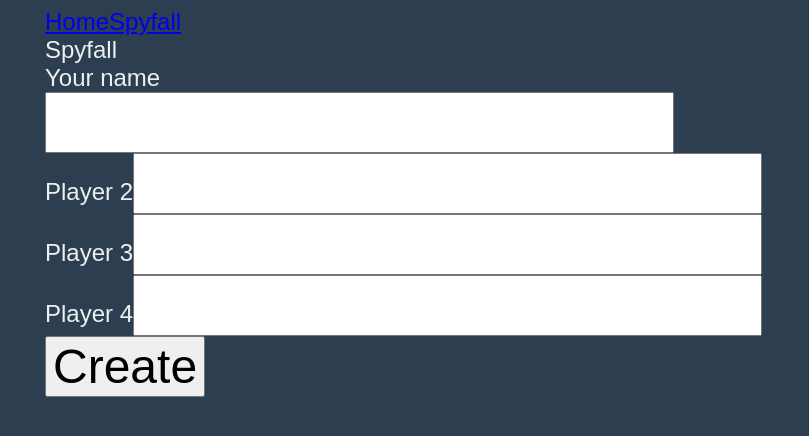
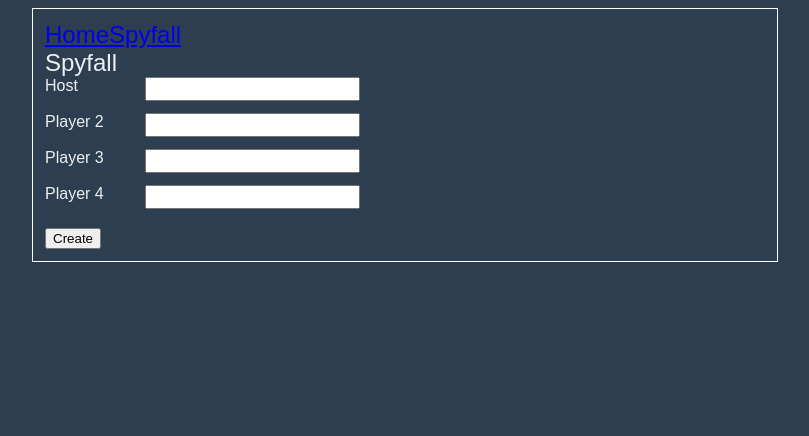
Before and after one commit to kbparagua/likalaro, a Vue app: page /spyfall/new in a window 1280 px wide. Shown: the top 436 px of the page, without its empty margins (235-1044 px from the left). Built offline with nearby package versions, Linux system fonts and the light colour scheme.

Commit message:
Basic style

```diff
--- a/src/assets/main.css
+++ b/src/assets/main.css
@@ -6,15 +6,11 @@ body {
   font-size: 24px;
 }
 
-input {
-  font-size: 48px;
+#app {
+  min-width: 480px;
+  max-width: 720px;
+  width: 100%;
+  margin: auto;
+  border: solid 1px white;
+  padding: 12px;
 }
-
-button {
-  font-size: 48px;
-}
-
-#app {
-  width: 720px;
-  margin: auto;
-}
--- a/src/views/spyfall/main/NewGameScreen.vue
+++ b/src/views/spyfall/main/NewGameScreen.vue
@@ -18,7 +18,7 @@ function create() {
 
 <template>
   <div>Spyfall</div>
-  <PlayerField label="Your name" @change="(v) => setPlayer(0, v)"></PlayerField>
+  <PlayerField label="Host" @change="(v) => setPlayer(0, v)"></PlayerField>
   <PlayerField label="Player 2" @change="(v) => setPlayer(1, v)"></PlayerField>
   <PlayerField label="Player 3" @change="(v) => setPlayer(2, v)"></PlayerField>
   <PlayerField label="Player 4" @change="(v) => setPlayer(3, v)"></PlayerField>
--- a/src/views/spyfall/main/new_game_screen/PlayerField.vue
+++ b/src/views/spyfall/main/new_game_screen/PlayerField.vue
@@ -11,8 +11,25 @@ watch(value, (newValue) => {
 </script>
 
 <template>
-  <div>
-    <span>{{ label }}</span>
+  <div class="player-field">
+    <span class="label">{{ label }}</span>
     <input type="text" v-model="value" />
   </div>
 </template>
+
+<style scoped>
+  .player-field {
+    display: flex;
+    margin-bottom: 12px;
+  }
+
+  .label {
+    width: 100px;
+    font-size: 16px;
+  }
+
+  input {
+    max-width: 80%;
+    font-size: 16px;
+  }
+</style>
```
